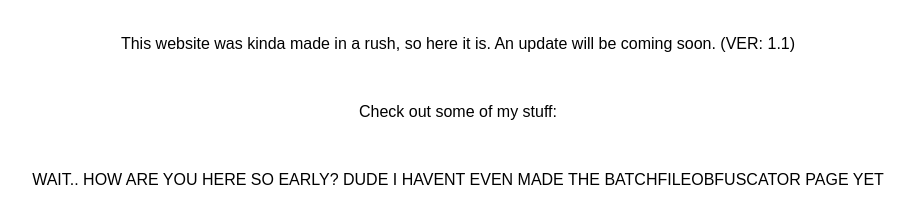
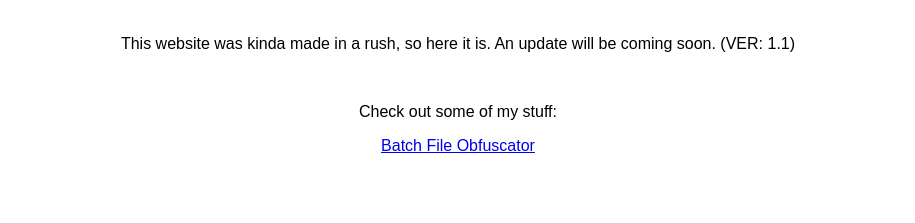
Before and after one commit to Pizzafan6992/stuff, a plain HTML site: page index.html in a window 1280 px wide. Shown: the part 105-328 px from the top of the page, without its empty margins (182-1097 px from the left). Drawn offline with Linux system fonts and the light colour scheme.

Commit message:
Now you may look at it.
Added BFO

```diff
--- a/index.html
+++ b/index.html
@@ -9,8 +9,7 @@
         <br />
         <p>This website was kinda made in a rush, so here it is. An update will be coming soon. (VER: 1.1)</p>
         <br />
-        <p>Check out some of my stuff:</p>
-        <br />
-        <p>WAIT.. HOW ARE YOU HERE SO EARLY? DUDE I HAVENT EVEN MADE THE BATCHFILEOBFUSCATOR PAGE YET</p>
+        <p>Check out some of my stuff:<br /></p>
+        <a href="https://github.com/Pizzafan6992/BatchFileObfuscator/releases/tag/Releases">Batch File Obfuscator</a>
     </body>
 </html>
```
